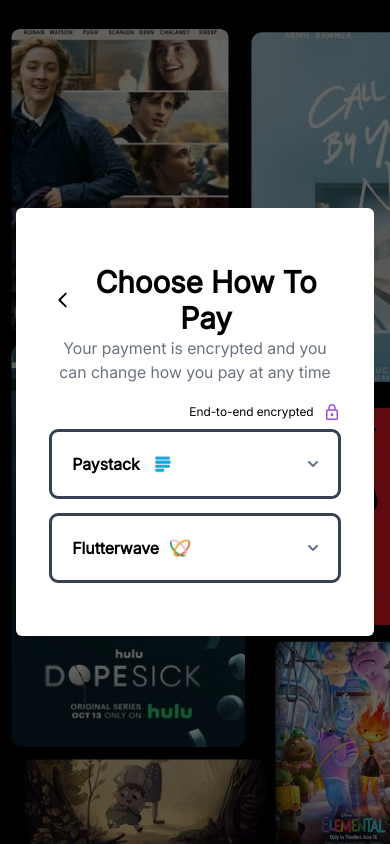
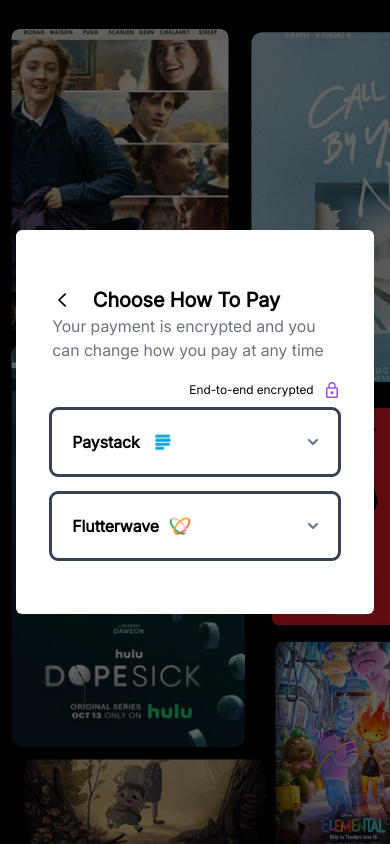
Before and after one commit to oseji/Binge, a React (Vite) app: page /PaymentOption in a window 390 px wide. Built offline with nearby package versions, Linux system fonts and the light colour scheme.

Commit message:
refacrored the height of forms

```diff
--- a/src/authentication-pages/LoginPage.tsx
+++ b/src/authentication-pages/LoginPage.tsx
@@ -5,7 +5,7 @@
 
 const LoginPage = () => {
   return (
-    <form className="authenticationForm h-[85dvh] md:h-[90dvh] xl:h-[500px] ">
+    <form className="authenticationForm">
       <Link to={"/RegistrationPage"}>
         <img src={backArrow} alt="back arrow" className=" pt-8" />
       </Link>
--- a/src/authentication-pages/RegistrationPage.tsx
+++ b/src/authentication-pages/RegistrationPage.tsx
@@ -5,7 +5,7 @@
 
 const RegistrationPage = () => {
   return (
-    <form className="authenticationForm h-[85dvh] md:h-[900px] lg:h-[90dvh] xl:h-[90dvh] ">
+    <form className="authenticationForm">
       <Link to={"/"} className=" w-fit mt-8 block">
         <img src={backArrow} alt="back arrow" />
       </Link>
--- a/src/index.css
+++ b/src/index.css
@@ -203,7 +203,7 @@
 }
 
 .authenticationForm {
-  @apply absolute px-5 md:px-11 pb-12 text-black bg-white w-11/12 md:w-2/3 rounded-md xl:w-1/2 overflow-y-auto;
+  @apply absolute h-fit max-h-[90dvh] px-5 md:px-11 pb-12 text-black bg-white w-11/12 md:w-2/3 rounded-md xl:w-1/2 overflow-y-auto;
 }
 
 .resetPasswordForm {
@@ -226,11 +226,11 @@
  */
 /* PAYMENT PAGES */
 #selectTrial {
-  @apply w-full relative min-h-screen p-5 flex flex-col justify-center items-center;
+  @apply w-full relative min-h-[100dvh] p-5 flex flex-col justify-center items-center;
 }
 
 .paymentModal {
-  @apply absolute py-14 px-9 text-black bg-white w-11/12 md:w-3/4 rounded-md overflow-y-auto;
+  @apply absolute py-14 px-9 text-black bg-white w-11/12 md:w-[80%] rounded-md overflow-y-auto;
 }
 
 .paymentPricingGrp {
--- a/src/payment-pages/PaymentDetails.tsx
+++ b/src/payment-pages/PaymentDetails.tsx
@@ -8,13 +8,13 @@
 
 const PaymentDetails = () => {
   return (
-    <div className=" h-[80dvh] absolute py-14 px-9 text-black bg-white w-11/12 md:w-3/4 xl:w-1/2 rounded-md overflow-y-auto">
+    <div className=" h-fit max-h-[90dvh] absolute py-14 px-9 text-black bg-white w-11/12 md:w-3/4 xl:w-1/2 rounded-md overflow-y-auto">
       <div className=" flex flex-row items-center gap-5">
         <Link to={"/PaymentOption"}>
           <img src={backArrow} alt="back arrow" />
         </Link>
 
-        <h1 className=" flex flex-row items-center capitalize font-bold text-3xl">
+        <h1 className=" flex flex-row items-center capitalize font-bold  text-xl md:text-3xl">
           Pay with Paystack
           <span>
             <img src={paystackImg} alt="Paystack logo" />
@@ -97,7 +97,7 @@
           </div>
         </div>
 
-        <button className=" rounded-md w-full md:w-2/3 py-2 bg-[#9B51E0] text-white mt-12">
+        <button className=" rounded-md w-full py-2 bg-[#9B51E0] text-white mt-12">
           Save and continue
         </button>
 
--- a/src/payment-pages/PaymentOption.tsx
+++ b/src/payment-pages/PaymentOption.tsx
@@ -9,17 +9,17 @@
 const PaymentOption = () => {
   return (
     <div className="paymentModal">
-      <div className=" flex flex-row items-center w-full">
+      <div className=" flex flex-row items-center gap-5 md:gap-0 w-full">
         <Link to={"/Plans"}>
           <img src={backArrow} alt="back arrow" />
         </Link>
 
-        <h1 className=" text-center font-bold text-3xl w-full capitalize">
+        <h1 className=" text-start md:text-center font-bold text-xl md:text-3xl w-full capitalize">
           Choose how to pay
         </h1>
       </div>
 
-      <p className=" text-center text-gray-500">
+      <p className=" text-start md:text-center text-gray-500">
         Your payment is encrypted and you can change how you pay at any time
       </p>
 
--- a/src/payment-pages/Plans.tsx
+++ b/src/payment-pages/Plans.tsx
@@ -30,7 +30,7 @@
   ];
 
   return (
-    <div className="paymentModal h-[70dvh] md:h-[900px] lg:h-[65dvh] xl:h-[500px]">
+    <div className="paymentModal h-fit max-h-[90dvh]">
       <div className=" flex flex-row items-center w-full">
         <Link to={"/"}>
           <img src={backArrow} alt="back arrow" />
```
